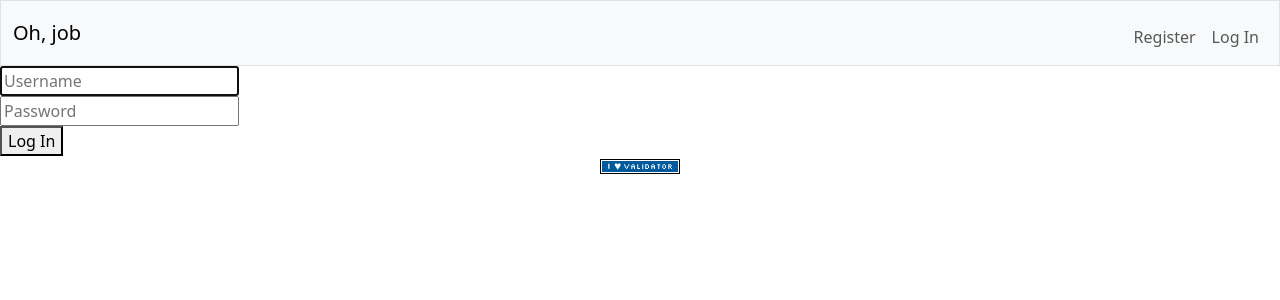
After one commit to nguyen451/Oh-job, a Flask app: template templates/login.html in a window 1280 px wide. The commit adds this page. Shown: the top 300 px of the page. Run offline with Flask 3, Linux system fonts and the light colour scheme; the template is opened without the code that fills it, so the values that code supplies are empty; some libraries are stand-ins or nearby versions.

Commit message:
Layout changing

```diff
--- a/app.py
+++ b/app.py
@@ -6,3 +6,89 @@ from flask_session import Session
 from werkzeug.security import check_password_hash, generate_password_hash
 
 from helpers import apology, login_required
+
+# Configure application
+app = Flask(__name__)
+
+# Custom filter: no need for usd filter
+
+# Configure session to use filesystem (instead of signed cookies)
+app.config["SESSION_PERMANENT"] = False
+app.config["SESSION_TYPE"] = "filesystem"
+Session(app)
+
+# Configure CS50 Library to use SQLite database
+db = SQL("sqlite:///mbti.db")
+
+
+@app.after_request
+def after_request(response):
+    """Ensure responses aren't cached"""
+    response.headers["Cache-Control"] = "no-cache, no-store, must-revalidate"
+    response.headers["Expires"] = 0
+    response.headers["Pragma"] = "no-cache"
+    return response
+
+
+@app.route("/")
+@login_required
+def index():
+    return render_template("index.html")
+
+
+@app.route("/mbti")
+@login_required
+def mbti():
+    return apology("Todo", 404)
+
+
+@app.route("/major")
+@login_required
+def major():
+    return apology("Todo", 404)
+
+
+@app.route("/login", methods = ["GET", "POST"])
+def login():
+    """Log user in"""
+
+    # Forget any user_id
+    session.clear()
+
+    # POST
+    if request.method == "POST":
+
+        # Exist user name and pw
+        if not request.form.get("username") or not request.form.get("password"):
+            return apology("Must provide username and password", 400)
+
+        # Query database for username
+        rows = db.execute(
+            "SELECT * FROM users WHERE username = ?", request.form.get("username")
+        )
+
+        # Ensure usename exists and password is correct
+        if len(rows) != 1 or not check_password_hash(
+            rows[0]["hash"], request.form.get("password")
+        ):
+            return apology("invalid username and/or password", 400)
+
+        # Remember which user has logged in
+        session["user_id"] = rows[0]["id"]
+
+        # Redirect user to home page
+        return redirect("/")
+    else:
+        return render_template("login.html")
+
+
+@app.route("/logout")
+@login_required
+def logout():
+    """Log user out"""
+
+    # Logout
+    session.clear()
+
+    # Redirect user to login form
+    return redirect("/")
--- a/templates/layout.html
+++ b/templates/layout.html
@@ -9,9 +9,8 @@
         <!--http://getbootstrap.com/docs/5.3/ -->
         <link href="https://cdn.jsdelivr.net/npm/bootstrap@5.3.3/dist/css/bootstrap.min.css" rel="stylesheet" integrity="sha384-QWTKZyjpPEjISv5WaRU9OFeRpok6YctnYmDr5pNlyT2bRjXh0JMhjY6hW+ALEwIH" crossorigin="anonymous">
         <script src="https://cdn.jsdelivr.net/npm/bootstrap@5.3.3/dist/js/bootstrap.bundle.min.js" integrity="sha384-YvpcrYf0tY3lHB60NNkmXc5s9fDVZLESaAA55NDzOxhy9GkcIdslK1eN7N6jIeHz" crossorigin="anonymous"></script>
-        <!-- https://favicon.io/emoji-favicons/money-bag/ -->
+        <!--https://favicon.io/emoji-favicons/direct-hit/ -->
          <link href="/static/favicon.ico" rel="icon">
-
          <link href="/static/styles.css" rel="stylesheet">
 
         <title>Oh, job! {% block title %}{% endblock %}</title>
@@ -21,19 +20,18 @@
     <body>
       <nav class="bg-light border navbar navbar-expand-md navbar-light">
         <div class="container-fluid">
-            <a class="navbar-brand" href="/"><span class="blue">C</span><span class="red">$</span><span class="yellow">5</span><span class="green">0</span> <span class="red">Finance</span></a>
+            <a class="navbar-brand" href="/"><span class="blue">Oh, job</span></a>
             <button aria-controls="navbar" aria-expanded="false" aria-label="Toggle navigation" class="navbar-toggler" data-bs-target="#navbar" data-bs-toggle="collapse" type="button">
                 <span class="navbar-toggler-icon"></span>
             </button>
             <div class="collapse navbar-collapse" id="navbar">
                 {% if session["user_id"] %}
                     <ul class="navbar-nav me-auto mt-2">
-                        <li class="nav-item"><a class="nav-link" href="/quote">Quote</a></li>
-                        <li class="nav-item"><a class="nav-link" href="/buy">Buy</a></li>
-                        <li class="nav-item"><a class="nav-link" href="/sell">Sell</a></li>
-                        <li class="nav-item"><a class="nav-link" href="/history">History</a></li>
+                        <li class="nav-item"><a class="nav-link" href="/mbti">MBTI</a></li>
+                        <li class="nav-item"><a class="nav-link" href="/major">Major</a></li>
                     </ul>
                     <ul class="navbar-nav ms-auto mt-2">
+                        <!--dropdown bootstrap-->
                         <li class="nav-item"><a class="nav-link" href="/account">Account Setting</a></li>
                         <li class="nav-item"><a class="nav-link" href="/logout">Log Out</a></li>
                     </ul>
@@ -47,20 +45,28 @@
         </div>
     </nav>
 
-    {% if get_flashed_messages() %}
-        <header>
-            <div class="alert alert-primary mb-0 text-center" role="alert">
-                {{ get_flashed_messages() | join(" ") }}
-            </div>
-        </header>
-    {% endif %}
+        <main>
+            {% block main %}{% endblock %}
+        </main>
 
-        <main>
-            {% block main %}
-            {% endblock %}
-        </main>
-        <footer>
-            <!--code here-->
+        <footer class="mb-5">
+            <form action="https://validator.w3.org/check" class="text-center" enctype="multipart/form-data" method="post" target="_blank">
+                <input name="doctype" type="hidden" value="HTML5">
+                <input name="fragment" type="hidden">
+                <input alt="Validate" src="/static/I_heart_validator.png" type="image"> <!-- https://validator.w3.org/ -->
+            </form>
+            <script>
+                document.addEventListener('DOMContentLoaded', function() {
+                    // Adapted from https://stackoverflow.com/a/10162353
+                    const html = '<!DOCTYPE ' +
+                    document.doctype.name +
+                    (document.doctype.publicId ? ' PUBLIC "' + document.doctype.publicId + '"' : '') +
+                    (!document.doctype.publicId && document.doctype.systemId ? ' SYSTEM' : '') +
+                    (document.doctype.systemId ? ' "' + document.doctype.systemId + '"' : '') +
+                    '>\n' + document.documentElement.outerHTML;
+                    document.querySelector('form[action="https://validator.w3.org/check"] > input[name="fragment"]').value = html;
+                });
+            </script>
         </footer>
     </body>
 </html>
--- /dev/null
+++ b/templates/login.html
@@ -0,0 +1,15 @@
+{% extends "layout.html" %}
+
+{% block title %} Login {% endblock %}
+
+{% block main %}
+    <form action="/login" method="post">
+        <div>
+            <input autocomplete="off" autofocus name="username" placeholder="Username" type="text">
+        </div>
+        <div>
+            <input autocomplete="off" name="password" placeholder="Password" type="password">
+        </div>
+        <button type="submit">Log In</button>
+    </form>
+{% endblock %}
```
Also changed, not shown: README.md, mbti.db (added), static/I_heart_validator.png (added), static/favicon.ico (added), 1 other file.
